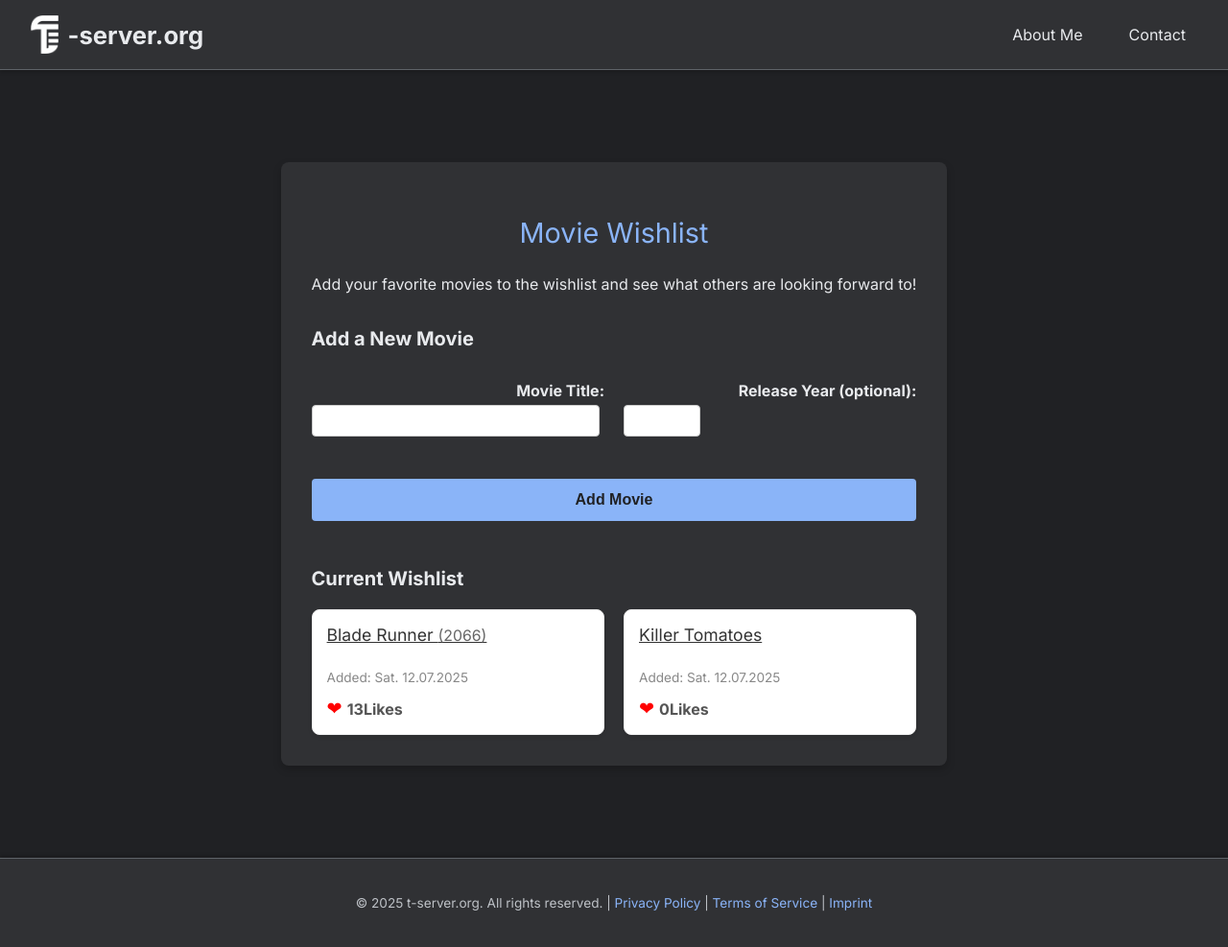
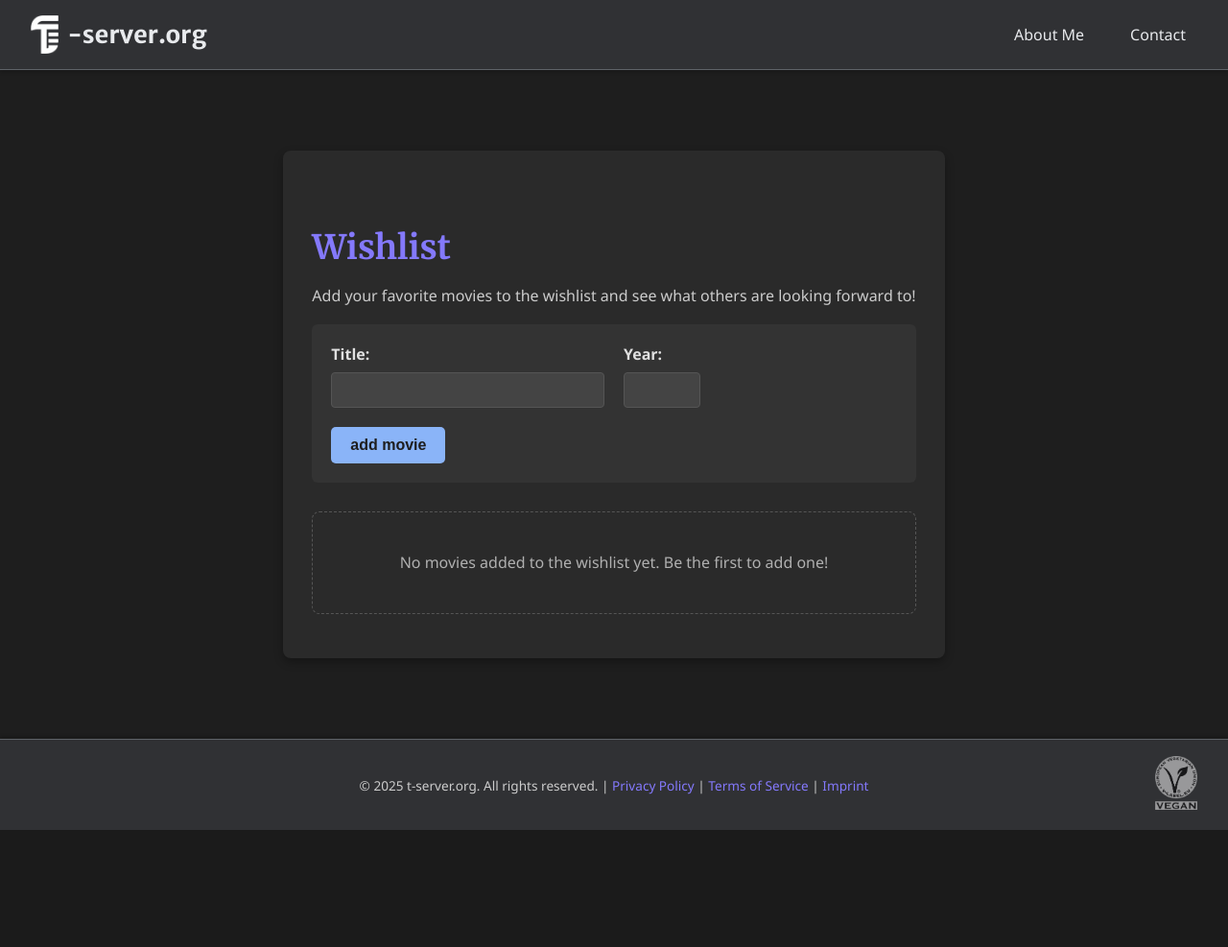
Before and after one commit to aGuyCalledT/t-server.org, a Django app: page /wishlist/ in a window 1280 px wide. Shown: the whole page at 96% size. After the commit the page ends 865 px from the top, so only its background shows below. Run offline with Django 5.2, Linux system fonts and the light colour scheme.

Commit message:
adding some nice touches

```diff
--- a/movies.csv
+++ b/movies.csv
@@ -1,3 +1 @@
 title,year,likes,added_date
-Blade Runner,2066,13,Sat. 12.07.2025
-Killer Tomatoes,,0,2025-07-12
--- a/static/style.css
+++ b/static/style.css
@@ -1,11 +1,13 @@
+@import url('https://fonts.googleapis.com/css2?family=Merriweather+Sans:wght@300;400;700&family=Merriweather:wght@300;400;700&display=swap');
+
 :root {
     --background-color: #202124;
     --surface-color: #303134;
     --text-color: #e8eaed;
     --secondary-text-color: #bdc1c6;
-    --primary-color: #8ab4f8;
+    --primary-color: rgb(132, 121, 252);
     --border-color: #5f6368;
-    --hover-bg-color: rgba(138, 180, 248, 0.1);
+    --hover-bg-color: rgba(132, 121, 252, 0.1);
     --button-base-size: 180px;
     --button-gap: 20px;
     --side-padding: 2rem;
@@ -19,7 +21,7 @@ html, body {
 }
 
 body {
-    font-family: 'Inter', sans-serif;
+    font-family: 'Merriweather Sans', sans-serif;
     background-color: var(--background-color);
     color: var(--text-color);
     position: relative;
@@ -73,6 +75,7 @@ header {
     font-weight: 700;
     color: var(--text-color);
     transition: color 0.3s ease;
+    font-family: 'Merriweather Sans', sans-serif;
 }
 
 .site-name-text:hover {
@@ -245,6 +248,21 @@ footer {
     box-shadow: 0 -2px 4px rgba(0, 0, 0, 0.2);
     border-radius: 0;
     margin-top: auto;
+    position: relative;
+}
+
+.footer-image-link {
+    position: absolute;
+    right: var(--side-padding);
+    top: 50%;
+    transform: translateY(-50%);
+    display: block; /* Ensure the link acts as a block for positioning */
+}
+
+.footer-image {
+    max-height: 3.5rem; /* Adjust as needed to fit existing footer height */
+    width: auto;
+    opacity: 0.5;
 }
 
 footer a {
@@ -268,27 +286,41 @@ section {
     text-align: left;
 }
 
+h1, h2, h3, h4, h5, h6 {
+    font-family: 'Merriweather', serif;
+    margin-top: 3rem;
+    margin-bottom: 0.4rem;
+}
+
 section h1 {
     color: var(--primary-color);
-    font-size: 1.8rem;
-    margin-bottom: 1.5rem;
-    text-align: center;
-    font-weight: normal;
+    font-size: 2.2rem;
+    margin-bottom: 0.6rem;
+    font-weight: 700;
+    text-align: left;
 }
 
 section h2 {
     color: var(--text-color);
-    font-size: 1.25rem;
-    margin-top: 2rem;
-    margin-bottom: 1rem;
-    font-weight: bold;
+    font-size: 1.6rem;
+    margin-top: 2.5rem;
+    font-weight: 700;
 }
 
 section h3 {
     color: var(--text-color);
-    font-size: 1rem;
-    margin-top: 1.5rem;
-    margin-bottom: 0.8rem;
+    font-size: 1.2rem;
+    margin-top: 2rem;
+    margin-bottom: 0.3rem;
+    font-weight: normal;
+    text-decoration: underline;
+}
+
+section h4, section h5, section h6 {
+    color: var(--text-color);
+    font-size: 1.1rem;
+    margin-top: 1.8rem;
+    margin-bottom: 0.2rem;
     font-weight: normal;
     text-decoration: underline;
 }
@@ -296,6 +328,10 @@ section h3 {
 section p, section ul, section li {
     line-height: 1.6;
     margin-bottom: 1rem;
+}
+
+section ul {
+    list-style-type: square;
 }
 
 section a {
@@ -330,7 +366,7 @@ section a:hover {
     border-radius: 4px;
     background-color: var(--background-color);
     color: var(--text-color);
-    font-family: 'Inter', sans-serif;
+    font-family: 'Merriweather Sans', sans-serif;
     font-size: 1rem;
 }
 
@@ -339,7 +375,7 @@ section a:hover {
 .form-group textarea:focus {
     border-color: var(--primary-color);
     outline: none;
-    box-shadow: 0 0 0 2px rgba(138, 180, 248, 0.3);
+    box-shadow: 0 0 0 2px rgba(132, 121, 252, 0.3);
 }
 
 .submit-button {
@@ -355,7 +391,7 @@ section a:hover {
 }
 
 .submit-button:hover {
-    background-color: #6a9ee5;
+    background-color: rgb(100, 90, 220);
 }
 
 .error-text {
--- a/webapp/forms.py
+++ b/webapp/forms.py
@@ -6,5 +6,5 @@ class ContactForm(forms.Form):
     message = forms.CharField(widget=forms.Textarea, label="Your Message", required=True)
 
 class MovieForm(forms.Form):
-    title = forms.CharField(max_length=200, label="Movie Title", required=True)
-    year = forms.CharField(max_length=4, label="Release Year (optional)", required=False)
+    title = forms.CharField(max_length=200, label="Title", required=True)
+    year = forms.CharField(max_length=4, label="Year", required=False)
--- a/webapp/templates/base.html
+++ b/webapp/templates/base.html
@@ -47,13 +47,11 @@
             {# Der Inhalt der einzelnen Seiten wird hier eingefügt #}
             {% endblock content %}
         </main>
-
         <footer>
-            {# Für 'privacy' und 'terms' wird ebenfalls 'webapp:' angenommen, wenn sie in webapp/urls.py definiert sind. #}
-            {# Falls sie *nicht* in webapp/urls.py sind, sondern z.B. direkt in server/urls.py, lasse den Namespace weg. #}
             <p>© 2025 t-server.org. All rights reserved. | <a href="{% url 'webapp:privacy' %}">Privacy Policy</a> | <a href="{% url 'webapp:terms' %}">Terms of Service</a> | <a href="{% url 'webapp:imprint' %}">Imprint</a></p>
-            {# Optional: Falls User ID Display nur auf bestimmten Seiten benötigt wird, verschiebe es in den jeweiligen Template-Block #}
-            {# <div id="user-id-display">User ID: Loading...</div> #}
+            <a href="https://www.deutschlandistvegan.de/" target="_blank" class="footer-image-link">
+            <img src="/static/vegan.png" alt="Vegan friendly" class="footer-image">
+            </a>
         </footer>
     </div>
 
--- a/webapp/templates/contact.html
+++ b/webapp/templates/contact.html
@@ -42,7 +42,7 @@
             {% endfor %}
         {% endif %}
 
-        <button type="submit" class="submit-button">Send Message</button>
+        <button type="submit" class="submit-button">send message</button>
     </form>
 </section>
 
--- a/webapp/templates/wishlist.html
+++ b/webapp/templates/wishlist.html
@@ -3,11 +3,9 @@
 {% block content %}
 
 <section>
-    <h1>Movie Wishlist</h1>
+    <h1>Wishlist</h1>
     <p>Add your favorite movies to the wishlist and see what others are looking forward to!</p>
-
-    <h2>Add a New Movie</h2>
-    <form method="post" class="contact-form">
+    <form method="post" class="movie-form"> {# Angepasste Klasse #}
         {% csrf_token %}
         <div class="form-group-inline"> {# Container für Titel und Jahr nebeneinander #}
             <div class="form-field-wrapper"> {# Wrapper für das Titel-Feld #}
@@ -36,14 +34,19 @@
             {% endfor %}
         {% endif %}
 
-        <button type="submit" class="submit-button">Add Movie</button>
+        <button type="submit" class="submit-button">add movie</button>
     </form>
 
-    <h2 style="margin-top: 3rem;">Current Wishlist</h2>
     {% if movies %}
     <div class="movie-card-grid"> {# Container für die Film-Karten #}
         {% for movie in movies %}
         <div class="movie-card">
+            <div class="movie-info">
+                {# Platzhalter für das Filmcover #}
+                <div class="movie-cover-placeholder">
+                    <img src="https://via.placeholder.com/100x150?text=No+Cover" alt="Movie Cover Placeholder">
+                </div>
+                <div>
                     <h3>
                         {{ movie.title }}
                         {% if movie.year %}
@@ -51,8 +54,12 @@
                         {% endif %}
                     </h3>
                     <p class="movie-added-date">Added: {{ movie.added_date }}</p>
+                </div>
+            </div>
+
+            <div class="movie-actions">
                 <div class="movie-likes">
-                <form method="post" action="{% url 'webapp:like_movie' movie_index=forloop.counter0 %}" style="display:inline;">
+                    <form method="post" action="{% url 'webapp:like_movie' movie_index=movie.index %}" style="display:inline;">
                         {% csrf_token %}
                         <button type="submit" class="like-button" title="Like this movie">
                             <span class="heart-icon">❤</span>
@@ -60,46 +67,205 @@
                     </form>
                     <span>{{ movie.likes }}</span> Likes
                 </div>
+                <form method="post" action="{% url 'webapp:delete_movie' movie_index=movie.index %}" style="display:inline;">
+                    {% csrf_token %}
+                    <button type="submit" class="delete-button" title="Delete this movie" onclick="return confirm('Are you sure you want to delete {{ movie.title }}?');">
+                        Delete
+                    </button>
+                </form>
+            </div>
         </div>
         {% endfor %}
     </div>
     {% else %}
-    <p>No movies added to the wishlist yet. Be the first to add one!</p>
+    <p class="no-movies-message">No movies added to the wishlist yet. Be the first to add one!</p>
     {% endif %}
 </section>
 
 <style>
-    /* Basic styling for inline form fields */
+    /* Allgemeine Anpassungen für ein Dark-Theme */
+    body {
+        background-color: #1e1e1e; /* Dunkler Hintergrund */
+        color: #e0e0e0; /* Helle Textfarbe */
+        font-family: 'Segoe UI', Tahoma, Geneva, Verdana, sans-serif;
+    }
+
+    h1, h2, h3 {
+        color: #ffffff; /* Weißere Überschriften */
+    }
+
+    a {
+        color: #8ab4f8; /* Leuchtendes Blau für Links */
+    }
+
+    p {
+        color: #cccccc;
+    }
+
+    section {
+        background-color: #2a2a2a; /* Etwas hellerer Bereich für den Inhalt */
+        padding: 30px;
+        border-radius: 8px;
+        box-shadow: 0 4px 10px rgba(0, 0, 0, 0.3);
+        margin: 20px auto;
+        max-width: 900px; /* Max-Breite für bessere Lesbarkeit */
+    }
+
+    /* Formular-Styling */
+    .movie-form { /* Angepasste Klasse */
+        background-color: #333333;
+        padding: 20px;
+        border-radius: 6px;
+        margin-bottom: 30px;
+    }
+
     .form-group-inline {
         display: flex;
-        gap: 20px; /* Adjust spacing between fields */
+        gap: 20px;
         margin-bottom: 20px;
     }
 
     .form-field-wrapper {
-        flex: 1; /* Allow fields to take equal space */
+        flex: 1;
     }
 
-    .form-group-inline label {
+    .movie-form label { /* Angepasste Klasse */
         display: block;
-        margin-bottom: 5px;
+        margin-bottom: 8px;
         font-weight: bold;
+        color: #e0e0e0;
+        text-align: left;
     }
 
-    .form-group-inline input[type="text"] {
-        width: 100%; /* Make input fields take full width of their wrapper */
-        padding: 8px;
-        border: 1px solid #ccc;
+    .movie-form input[type="text"] { /* Angepasste Klasse */
+        width: 100%;
+        padding: 10px;
+        border: 1px solid #555;
         border-radius: 4px;
-        box-sizing: border-box; /* Include padding and border in the element's total width and height */
+        background-color: #444444;
+        color: #e0e0e0;
+        box-sizing: border-box;
     }
 
-    /* Styling for the heart icon */
+    .movie-form input[type="text"]:focus {
+        border-color: #8ab4f8;
+        outline: none;
+    }
+
+    .submit-button {
+        background-color: #8ab4f8; /* Farbe passend zum Theme */
+        color: #1e1e1e;
+        padding: 10px 20px;
+        border: none;
+        border-radius: 5px;
+        cursor: pointer;
+        font-size: 1em;
+        font-weight: bold;
+        transition: background-color 0.2s ease-in-out;
+    }
+
+    .submit-button:hover {
+        background-color: #6a9de8;
+    }
+
+    .error-text {
+        color: #ff6b6b; /* Helleres Rot für Fehlermeldungen */
+        font-size: 0.9em;
+        margin-top: 5px;
+    }
+
+    /* Movie Card Styling */
+    .movie-card-grid {
+        display: grid;
+        grid-template-columns: repeat(auto-fill, minmax(300px, 1fr)); /* Breitere Karten */
+        gap: 25px;
+        margin-top: 20px;
+    }
+
+    .movie-card {
+        background-color: #333333; /* Dunklere Kartenhintergrund */
+        border: 1px solid #444444;
+        border-radius: 8px;
+        padding: 20px;
+        box-shadow: 0 4px 12px rgba(0,0,0,0.4);
+        display: flex;
+        flex-direction: column; /* Anordnung von Cover und Info */
+        justify-content: space-between; /* Inhalte oben und unten ausrichten */
+    }
+
+    .movie-info {
+        display: flex;
+        align-items: flex-start; /* Aligne items at the top */
+        gap: 15px; /* Abstand zwischen Cover und Text */
+        margin-bottom: 15px; /* Abstand zu Aktionen */
+    }
+
+    .movie-cover-placeholder {
+        flex-shrink: 0; /* Verhindert, dass das Bild schrumpft */
+        width: 100px; /* Feste Breite für Cover */
+        height: 150px; /* Feste Höhe für Cover */
+        background-color: #444;
+        border-radius: 4px;
+        overflow: hidden; /* Sicherstellen, dass das Bild innerhalb des Rahmens bleibt */
+    }
+
+    .movie-cover-placeholder img {
+        width: 100%;
+        height: 100%;
+        object-fit: cover; /* Bildausschnitt füllen */
+        display: block; /* Entfernt zusätzlichen Platz unter dem Bild */
+    }
+
+    .movie-info > div { /* Der Div, der Titel und Datum enthält */
+        flex-grow: 1;
+    }
+
+    .movie-card h3 {
+        margin-top: 0;
+        margin-bottom: 8px;
+        color: #ffffff;
+        font-size: 1.3em;
+    }
+
+    .movie-year {
+        font-size: 0.85em;
+        color: #bbbbbb;
+        font-weight: normal;
+        margin-left: 5px;
+    }
+
+    .movie-added-date {
+        font-size: 0.8em;
+        color: #aaaaaa;
+        margin-bottom: 0; /* Kein zusätzlicher Margin */
+    }
+
+    .movie-actions {
+        display: flex;
+        justify-content: space-between; /* Herz/Likes links, Delete Button rechts */
+        align-items: center;
+        margin-top: auto; /* Push actions to the bottom */
+        padding-top: 15px; /* Abstand zum oberen Inhalt */
+        border-top: 1px solid #444; /* Trennlinie */
+    }
+
+    .movie-likes {
+        display: flex;
+        align-items: center;
+        font-weight: bold;
+        color: #c0c0c0; /* Hellerer Grauton */
+    }
+
     .heart-icon {
-        color: red;
-        font-size: 1.2em; /* Slightly larger heart */
+        color: #e91e63; /* Kräftiges Rot für das Herz */
+        font-size: 1.5em; /* Größeres Herz */
         cursor: pointer;
-        margin-right: 5px; /* Space between heart and like count */
+        margin-right: 8px;
+        transition: transform 0.2s ease-in-out;
+    }
+
+    .heart-icon:hover {
+        transform: scale(1.2);
     }
 
     .like-button {
@@ -107,53 +273,32 @@
         border: none;
         padding: 0;
         cursor: pointer;
-        font-size: 1em; /* Ensures the button itself doesn't affect font size too much */
+        font-size: 1em;
+        color: inherit; /* Nimmt Farbe vom Elternelement an */
     }
 
-    .movie-card-grid {
-        display: grid;
-        grid-template-columns: repeat(auto-fill, minmax(280px, 1fr));
-        gap: 20px;
-        margin-top: 20px;
+    .delete-button {
+        background-color: #f44336; /* Roter Löschen-Button */
+        color: white;
+        padding: 8px 12px;
+        border: none;
+        border-radius: 4px;
+        cursor: pointer;
+        font-size: 0.9em;
+        transition: background-color 0.2s ease-in-out;
     }
 
-    .movie-card {
-        border: 1px solid #eee;
-        border-radius: 8px;
-        padding: 15px;
-        box-shadow: 0 2px 4px rgba(0,0,0,0.1);
-        background-color: #fff;
+    .delete-button:hover {
+        background-color: #d32f2f;
     }
 
-    .movie-card h3 {
-        margin-top: 0;
-        margin-bottom: 10px;
-        color: #333;
-    }
-
-    .movie-year {
-        font-size: 0.9em;
-        color: #666;
-        font-weight: normal;
-    }
-
-    .movie-added-date {
-        font-size: 0.85em;
-        color: #888;
-        margin-bottom: 10px;
-    }
-
-    .movie-likes {
-        display: flex;
-        align-items: center;
-        font-weight: bold;
-        color: #555;
-    }
-
-    .error-text {
-        color: red;
-        font-size: 0.85em;
-        margin-top: 5px;
+    .no-movies-message {
+        text-align: center;
+        color: #b0b0b0;
+        padding: 40px;
+        border: 1px dashed #555;
+        border-radius: 8px;
+        margin-top: 30px;
     }
 </style>
 {% endblock %}
--- a/webapp/urls.py
+++ b/webapp/urls.py
@@ -6,13 +6,14 @@ app_name = 'webapp'
 
 urlpatterns = [
     path('', TemplateView.as_view(template_name='home.html'), name='home'),
-    path('about-me/', TemplateView.as_view(template_name='about_me.html'), name='about_me'),
+    path('about-me/', TemplateView.as_view(template_name='about_me.html'), name='about_me'), # Hier korrigiert
     path('imprint/', TemplateView.as_view(template_name='imprint.html'), name='imprint'),
     path('privacy-policy/', TemplateView.as_view(template_name='privacy.html'), name='privacy'),
-    path('terms-of-service/', TemplateView.as_view(template_name='terms.html'), name='terms'),
+    path('terms-of-service/', TemplateView.as_view(template_name='terms_of_service.html'), name='terms'),
 
     path('contact/', views.contact_view, name='contact'),
     path('contact/success/', views.contact_success_view, name='contact_success'),
     path('wishlist/', views.wishlist_view, name='wishlist'),
-    path('wishlist/like/<int:movie_index>/', views.like_movie, name='like_movie'), # Neuer Pfad für den Like-Button
+    path('wishlist/like/<int:movie_index>/', views.like_movie, name='like_movie'),
+    path('wishlist/delete/<int:movie_index>/', views.delete_movie, name='delete_movie'),
 ]
--- a/webapp/views.py
+++ b/webapp/views.py
@@ -25,7 +25,7 @@ def read_movies_from_csv():
             expected_fieldnames = ['title', 'year', 'likes', 'added_date']
             if not reader.fieldnames or not all(f in reader.fieldnames for f in expected_fieldnames):
                 print(f"Warning: CSV file '{CSV_FILE_PATH}' has missing or incorrect headers. Recreating file with correct headers.")
-                with open(CSV_FILE_PATH, 'w', newline='', encoding='utf-8') as new_csvfile: # Hier wurde 'utf-analysis' zu 'utf-8' geändert
+                with open(CSV_FILE_PATH, 'w', newline='', encoding='utf-8') as new_csvfile:
                     writer = csv.writer(new_csvfile)
                     writer.writerow(expected_fieldnames)
                 return []
@@ -133,7 +133,8 @@ def wishlist_view(request):
                 movies.append(new_movie)
 
             # Sortiere die Filme nach Likes (absteigend) und dann nach Titel (aufsteigend)
-            movies.sort(key=lambda x: (x['likes'], x['title']), reverse=True)
+            # Wichtig: sortiere erst, BEVOR du in die CSV schreibst, damit die Reihenfolge persistent ist
+            movies.sort(key=lambda x: (x['likes'], x['title'].lower()), reverse=True) # '.lower()' für konsistente Sortierung
 
             try:
                 write_movies_to_csv(movies) # Gesamte (aktualisierte) Liste neu schreiben
@@ -144,10 +145,15 @@ def wishlist_view(request):
     else:
         form = MovieForm()
 
-    # Sortiere die Filme auch beim initialen Laden nach Likes
-    movies.sort(key=lambda x: (x['likes'], x['title']), reverse=True)
+    # Sortiere die Filme auch beim initialen Laden nach Likes, falls POST fehlschlägt oder GET ist
+    movies.sort(key=lambda x: (x['likes'], x['title'].lower()), reverse=True)
 
-    return render(request, 'wishlist.html', {'form': form, 'movies': movies})
+    # Füge einen Index zu jedem Film hinzu, um ihn später im Template referenzieren zu können
+    # Der Index ist wichtig für den Like- und Delete-Button
+    movies_with_indices = [{'index': i, **movie} for i, movie in enumerate(movies)]
+
+    return render(request, 'wishlist.html', {'form': form, 'movies': movies_with_indices})
+
 
 def like_movie(request, movie_index):
     if request.method == 'POST':
@@ -155,7 +161,7 @@ def like_movie(request, movie_index):
         if 0 <= movie_index < len(movies):
             movies[movie_index]['likes'] += 1
             # Sortiere die Liste neu nach dem Liken
-            movies.sort(key=lambda x: (x['likes'], x['title']), reverse=True)
+            movies.sort(key=lambda x: (x['likes'], x['title'].lower()), reverse=True)
             try:
                 write_movies_to_csv(movies)
                 return redirect('webapp:wishlist')
@@ -165,3 +171,20 @@ def like_movie(request, movie_index):
         else:
             return HttpResponse("Movie not found.", status=404)
     return redirect('webapp:wishlist') # Immer zur Wunschliste zurückleiten, auch bei GET
+
+
+def delete_movie(request, movie_index):
+    if request.method == 'POST': # Löschen sollte idealerweise per POST erfolgen
+        movies = read_movies_from_csv()
+        if 0 <= movie_index < len(movies):
+            del movies[movie_index] # Film aus der Liste entfernen
+            # Die Liste muss nicht neu sortiert werden, da ein Element gelöscht wurde
+            try:
+                write_movies_to_csv(movies)
+                return redirect('webapp:wishlist')
+            except IOError as e:
+                print(f"Error writing to movies.csv: {e}")
+                return HttpResponse("Error deleting movie. Please try again.", status=500)
+        else:
+            return HttpResponse("Movie not found.", status=404)
+    return redirect('webapp:wishlist') # Bei direktem GET-Zugriff auf delete_movie zur Wishlist umleiten
```
Also changed, not shown: static/vegan.png (added), webapp/templates/terms_of_service.html (renamed from webapp/templates/tos.html). Lines whose indentation alone changed are shown as unchanged.
